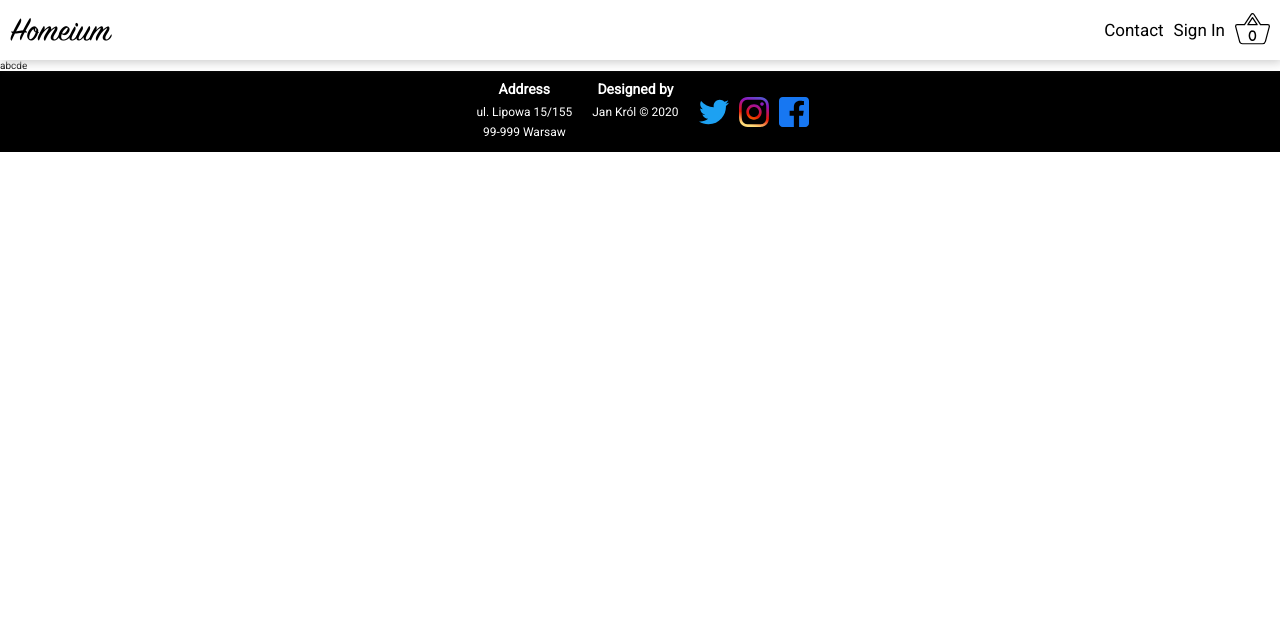
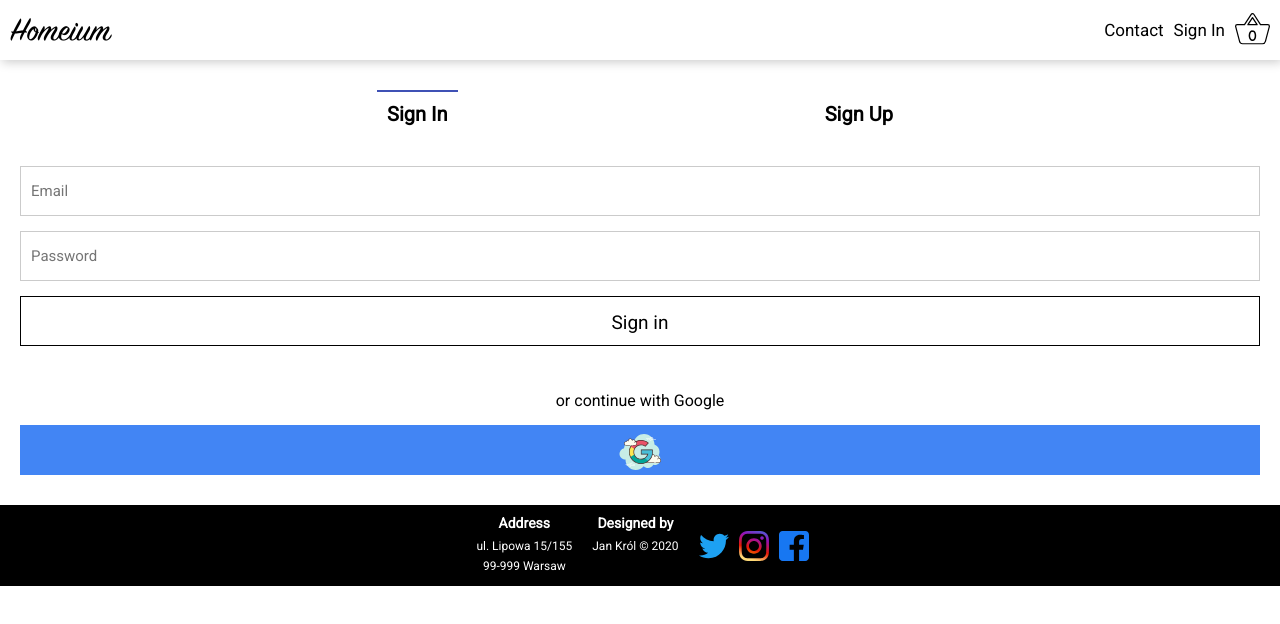
Before and after one commit to jkrol1/homeium, a React (Create React App) app: page /signin in a window 1280 px wide. Shown: the top 624 px of the page. Built offline with nearby package versions, Linux system fonts and the light colour scheme; no server answers; the database is empty.

Commit message:
Update SignInAndSignUp component and its styles
- Add SignInSignUpChoice component
- Add CustomButton component
- Update styles

```diff
--- a/src/pages/SignInAndSignUp/SignInAndSignUp.jsx
+++ b/src/pages/SignInAndSignUp/SignInAndSignUp.jsx
@@ -1,8 +1,15 @@
 import React from 'react';
+import SignInSignUpChoice from '../../components/SignInSignUpChoice/SignInSignUpChoice';
+import CustomButton from '../../components/CustomButton/CustomButton';
+import { ReactComponent as GoogleSVG } from '../../assets/google.svg';
 import './SignInAndSignUp.scss';
 
 const SignInAndSignUpPage = () => (
-    <div>abcde</div>
+    <main className='SignInAndSignUpPage'>
+        <SignInSignUpChoice />
+        <span className='SignInAndSignUpPage__google-info'>or continue with Google</span>
+        <CustomButton content={<GoogleSVG />} modifier='google' />
+    </main>
 );
 
 export default SignInAndSignUpPage;
--- a/src/pages/SignInAndSignUp/SignInAndSignUp.scss
+++ b/src/pages/SignInAndSignUp/SignInAndSignUp.scss
@@ -0,0 +1,12 @@
+.SignInAndSignUpPage {
+    display: flex;
+    padding: 3rem 2rem;
+    flex-direction: column;
+    justify-content: space-between;
+    align-items: center;
+
+    &__google-info {
+        margin: 1.5rem 0;
+        font-size: 1.6rem;
+    }
+}
```
